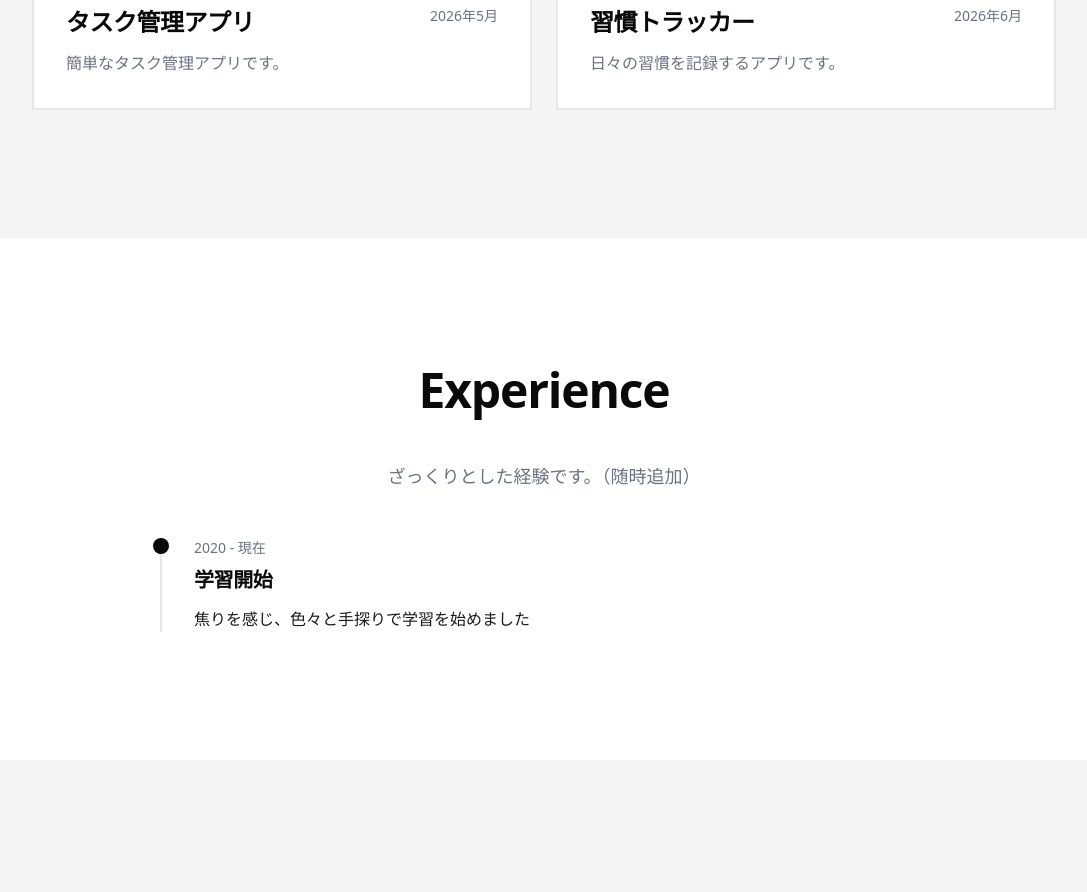
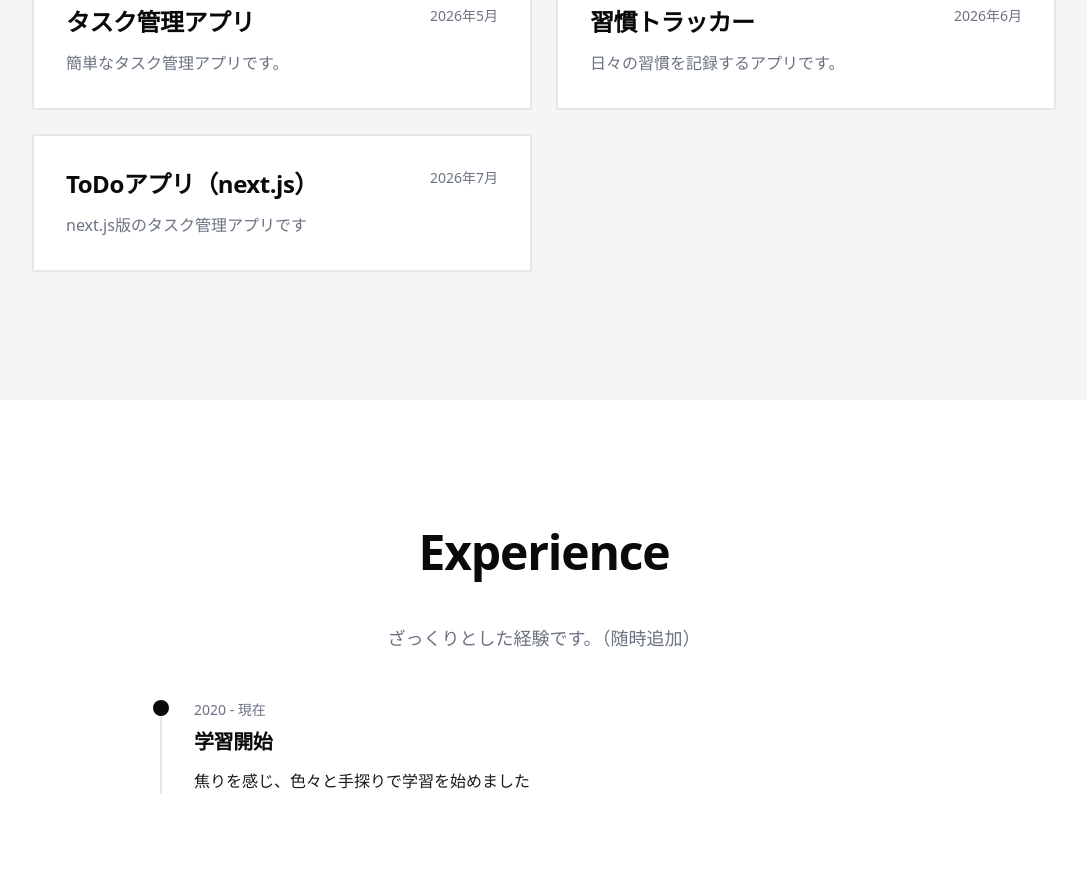
Before and after one commit to sanbay3/san_bay3_portfolio, a Next.js app: page / in a window 1280 px wide. Shown: the part 3280-4172 px from the top of the page, without its empty margins (96-1183 px from the left). Built offline with nearby package versions, Linux system fonts and the light colour scheme.

Commit message:
add a new project

```diff
--- a/components/Projects.tsx
+++ b/components/Projects.tsx
@@ -47,12 +47,17 @@ export default function Projects() {
       link: 'https://task-manager-eoj.pages.dev/',
       date: '2026年5月',
     },
-    // 今後追加するプロジェクトをここに記入
     {
       title: '習慣トラッカー',
       description: '日々の習慣を記録するアプリです。',
       link: 'https://habit-tracker-e0e.pages.dev/',
       date: '2026年6月',
+    },
+    {
+      title: 'ToDoアプリ（next.js）',
+      description: 'next.js版のタスク管理アプリです',
+      link: 'https://todo-nextjs-5m8.pages.dev/',
+      date: '2026年7月',
     },
   ]
 
```
